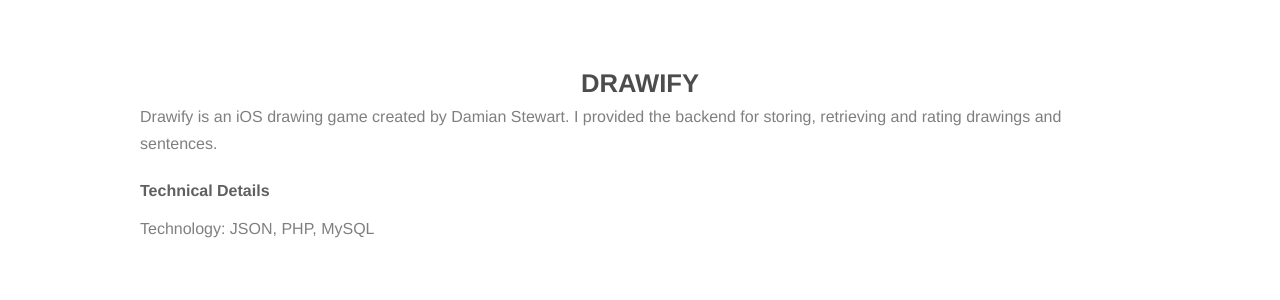
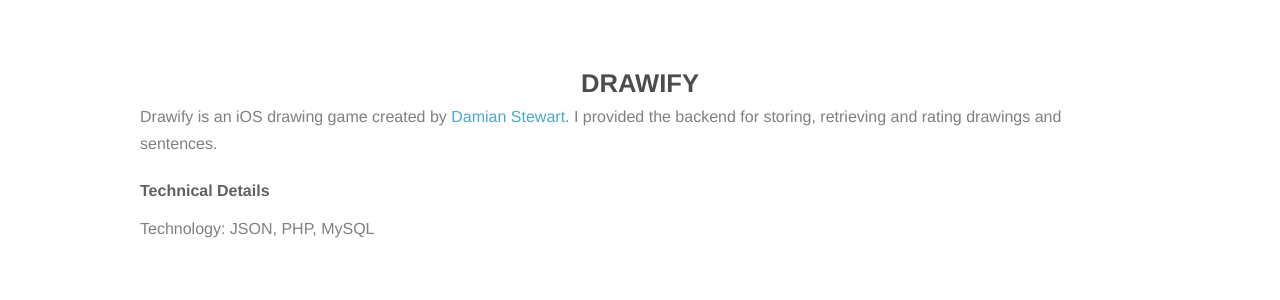
Before and after one commit to onato/onato.github.io, a Jekyll site: the page built from _posts/projects/2013-09-01-drawify.md, in a window 1280 px wide. Shown: the part 270-570 px from the top of the page. Built offline with Jekyll 4.4.1, drawn with Linux system fonts in a browser that asks for light colours; nearby versions of some CDN libraries.

Commit message:
* Linked Damian and corrected link to terms.

```diff
--- a/_includes/footer.html
+++ b/_includes/footer.html
@@ -3,8 +3,8 @@
     <div class="main clearfix">
     </div>{% comment %} end footer main {% endcomment %}
     <div class="secondary clearfix">
-      <div class="left"><p>&copy; 2013 <a href="http://www.onato.com"><strong>Onato</strong></a> All Rights Reserved.</p></div>
-      <div class="right"><p>&copy; 2013 <a href="http://www.onato.com"><strong>Terms and Conditions</strong></a></p></div>
+      <div class="left"><p>&copy; 2013 <a href="/"><strong>Onato</strong></a> All Rights Reserved.</p></div>
+      <div class="right"><p>&copy; 2013 <a href="/terms-and-conditions.html"><strong>Terms and Conditions</strong></a></p></div>
     </div>{% comment %} end footer secondary {% endcomment %}
   </div>{% comment %} end footer inside {% endcomment %}
 </div>{% comment %} end footer {% endcomment %}
--- a/_posts/projects/2013-09-01-drawify.md
+++ b/_posts/projects/2013-09-01-drawify.md
@@ -9,7 +9,7 @@
 categories: projects
 ---
 
-Drawify is an iOS drawing game created by Damian Stewart. I provided the backend for storing, retrieving and rating drawings and sentences.
+Drawify is an iOS drawing game created by [Damian Stewart](http://damianstewart.com). I provided the backend for storing, retrieving and rating drawings and sentences.
 
 ###Technical Details
 Technology: JSON, PHP, MySQL
```
